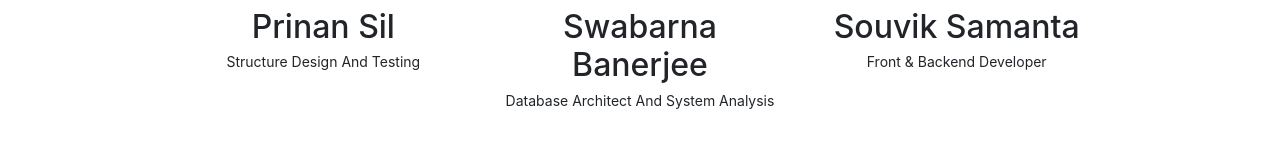
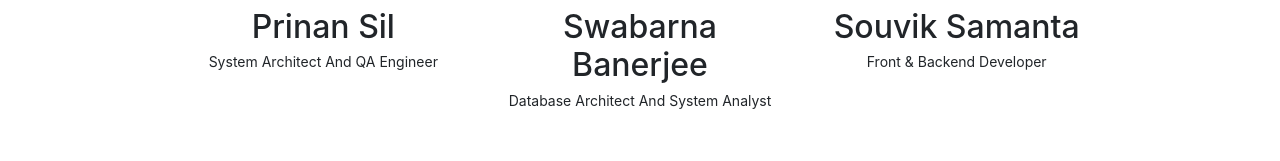
Before and after one commit to Souviksamanta34/LetsTravel, a React (Create React App) app in the folder frontend/: page /dashboard in a window 1280 px wide. Shown: the part 338-499 px from the top of the page. Built offline with nearby package versions, Linux system fonts and the light colour scheme.

Commit message:
Designation Again Modified

```diff
--- a/frontend/src/components/Dashboard/Dashboard.js
+++ b/frontend/src/components/Dashboard/Dashboard.js
@@ -12,12 +12,12 @@ const Dashboard = () => {
         <div className="member">
           <img src={prinaSilImage} alt="Member 1" />
           <h2>Prinan Sil</h2>
-          <p>Structure Design And Testing</p>
+          <p>System Architect And QA Engineer</p>
         </div>
         <div className="member">
           <img src={shabuImage} alt="Member 2" />
           <h2>Swabarna Banerjee</h2>
-          <p>Database Architect And System Analysis</p>
+          <p>Database Architect And System Analyst</p>
         </div>
         <div className="member">
           <img src={profilepicImage} alt="Member 3" />
```
